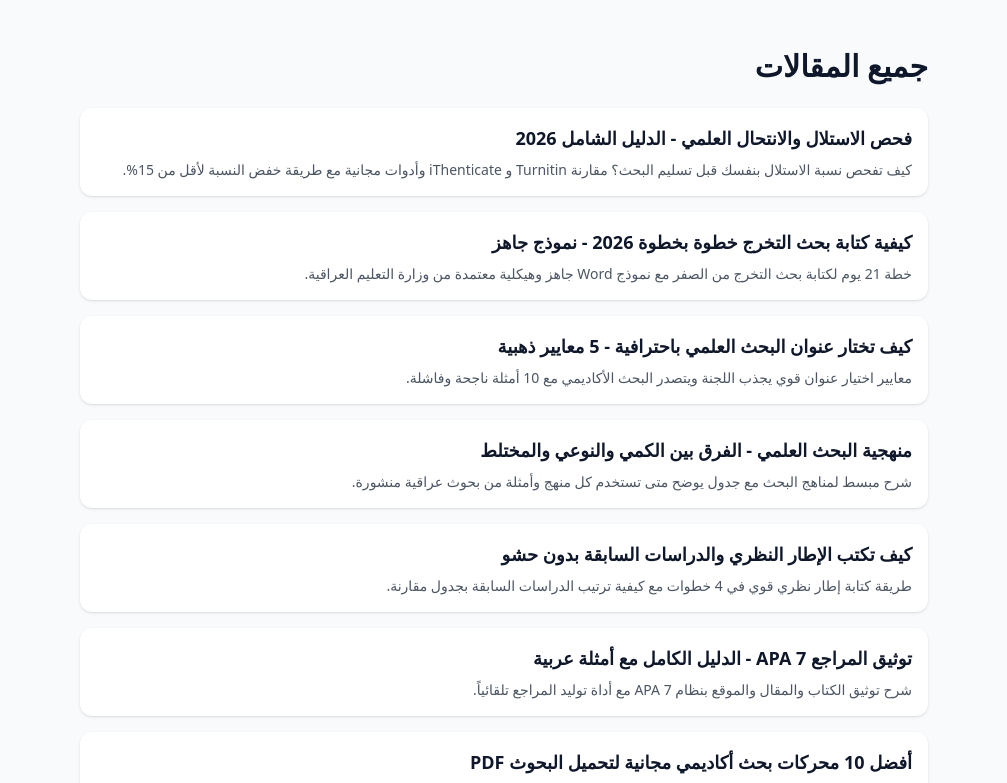
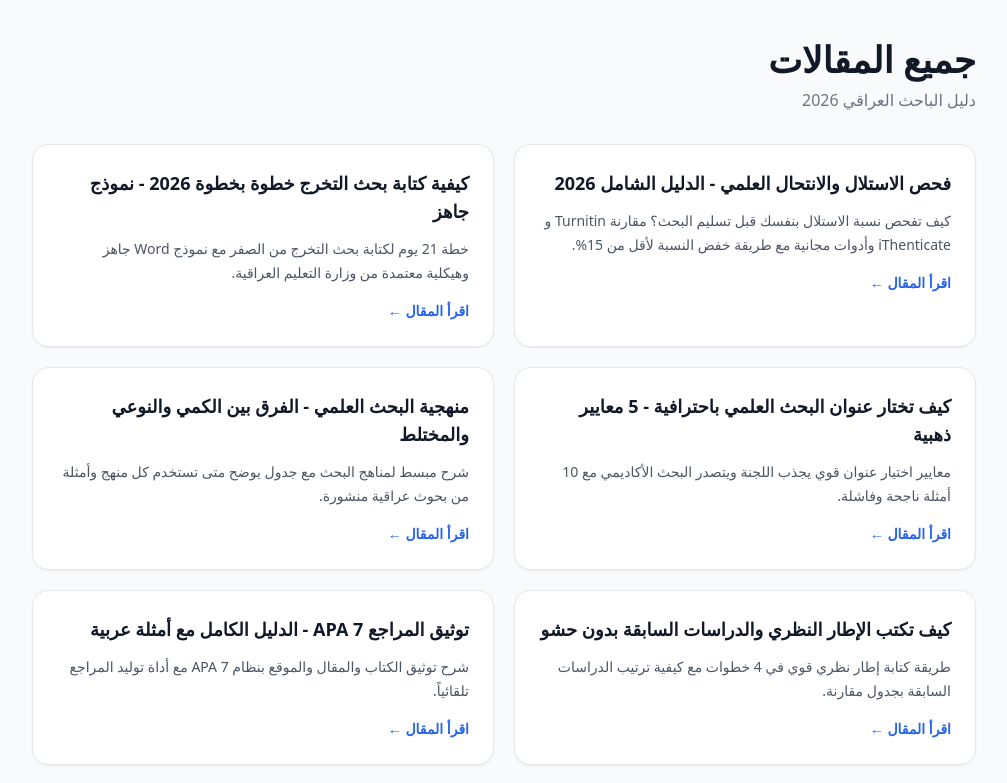
Before and after one commit to mahmoodabdm/buhouthal, a Next.js app: page /articles in a window 1280 px wide. Shown: the top 783 px of the page, without its empty margins (136-1143 px from the left). Built offline with nearby package versions, Linux system fonts and the light colour scheme.

Commit message:
Update page.tsx

```diff
--- a/app/articles/page.tsx
+++ b/app/articles/page.tsx
@@ -3,15 +3,19 @@ import { articlesData } from "./articlesData";
 
 export default function ArticlesPage() {
   return (
-    <div className="max-w-4xl mx-auto p-6 mt-6" dir="rtl">
-      <h1 className="text-3xl font-bold mb-6">جميع المقالات</h1>
-      <div className="grid gap-4">
-        {Object.entries(articlesData).map(([slug, article]) => (
-          <Link key={slug} href={`/articles/${encodeURIComponent(slug)}`} className="p-4 bg-white rounded-xl shadow hover:shadow-md block">
-            <h2 className="font-bold text-lg">{article.title}</h2>
-            <p className="text-gray-600 text-sm mt-2">{article.description}</p>
-          </Link>
-        ))}
+    <div className="min-h-screen bg-gray-50" dir="rtl">
+      <div className="max-w-5xl mx-auto p-6 md:p-10">
+        <h1 className="text-4xl font-black mb-2 text-gray-900">جميع المقالات</h1>
+        <p className="text-gray-500 mb-8">دليل الباحث العراقي 2026</p>
+        <div className="grid md:grid-cols-2 gap-5">
+          {Object.entries(articlesData).map(([slug, article]) => (
+            <Link key={slug} href={`/articles/${encodeURIComponent(slug)}`} className="bg-white p-6 rounded-2xl shadow-sm border hover:shadow-lg hover:-translate-y-1 transition-all">
+              <h2 className="font-bold text-lg text-gray-900 leading-7">{article.title}</h2>
+              <p className="text-gray-600 text-sm mt-3 leading-6 line-clamp-2">{article.description}</p>
+              <span className="text-blue-600 text-sm font-bold mt-4 inline-block">اقرأ المقال ←</span>
+            </Link>
+          ))}
+        </div>
       </div>
     </div>
   );
```
